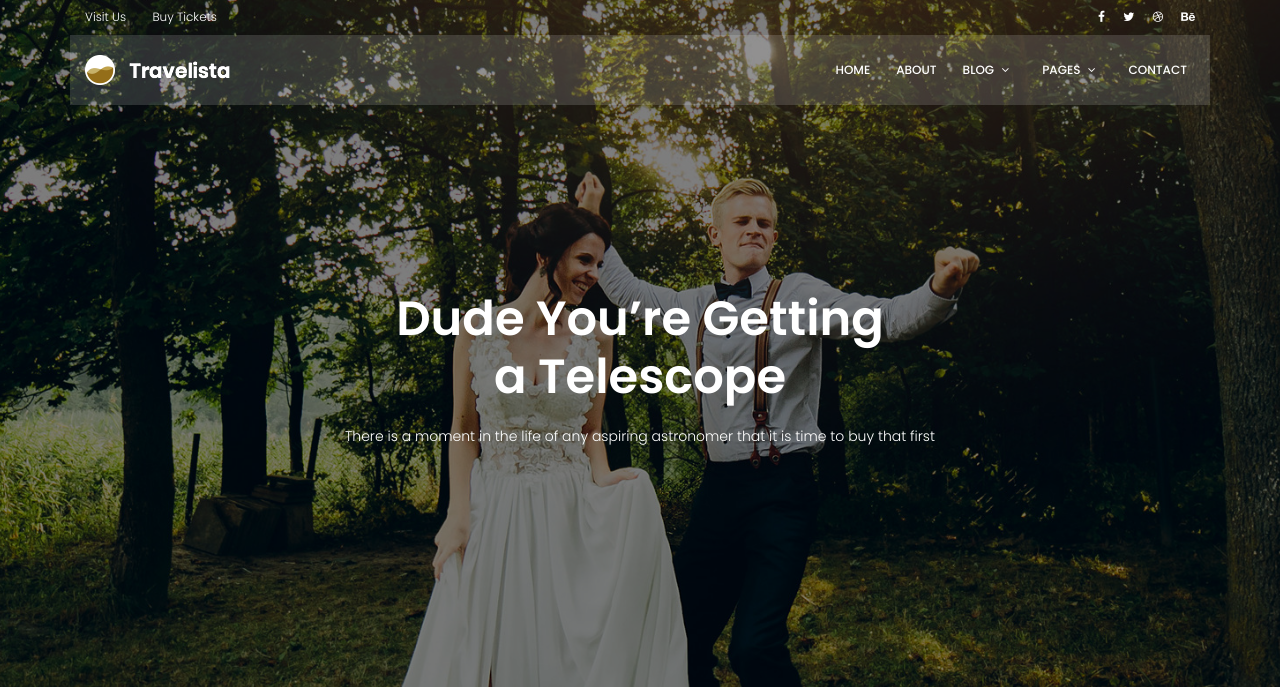
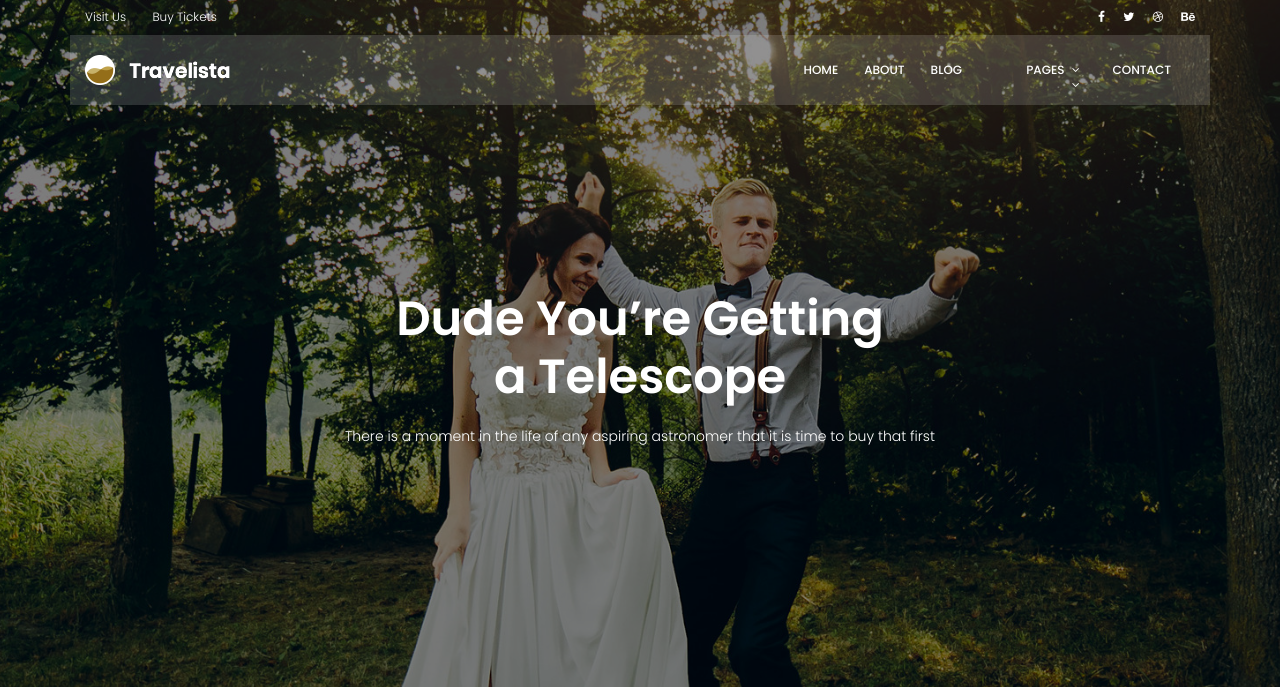
Before and after one commit to theharez/maktabKhooneh, a Django app: page /blog/ in a window 1280 px wide. Shown: the top 687 px of the page. Run offline with Django 4.2, Linux system fonts and the light colour scheme; data that the repository does not hold is empty; some libraries are stand-ins or nearby versions.

Commit message:
update base file
omitting unneeded blog parts

```diff
--- a/templates/base.html
+++ b/templates/base.html
@@ -64,12 +64,9 @@
                     <ul class="nav-menu">
                         <li><a href="{% url 'website:home_view' %}">Home</a></li>
                         <li><a href="{% url 'website:about_view' %}">About</a></li>
-                        <li class="menu-has-children"><a href="">Blog</a>
-                            <ul>
-                                <li><a href="{% url 'blog:blog_home_view' %}">Blog Home</a></li>
-                                <li><a href="{% url 'blog:blog_single_view' %}">Blog Single</a></li>
-                            </ul>
-                        </li>
+                        <li><a href="{% url 'blog:blog_home_view' %}">Blog</li>
+
+
                         <li class="menu-has-children"><a href="">Pages</a>
                             <ul>
                                 <li><a href="elements.html">Elements</a></li>
```
